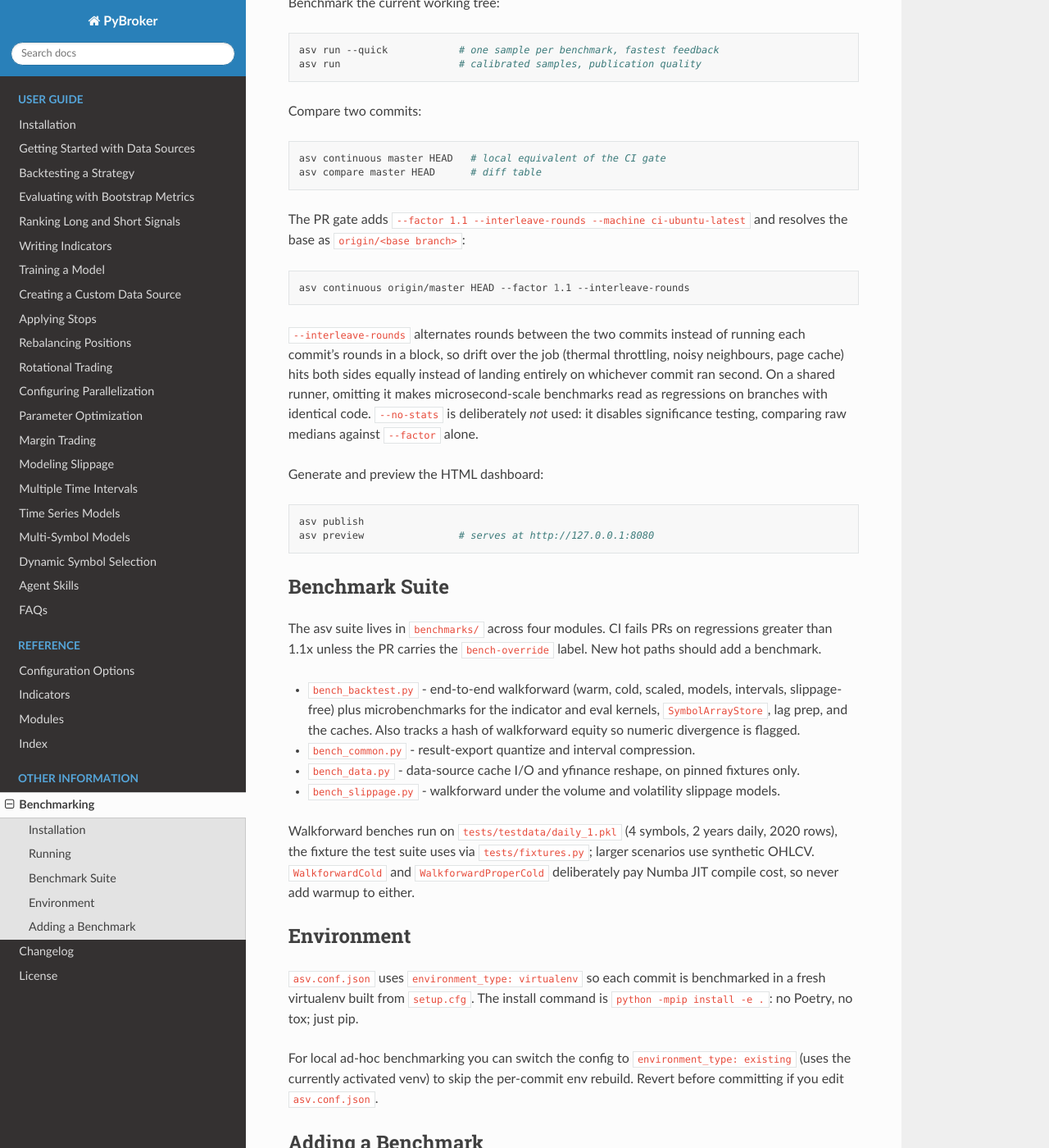
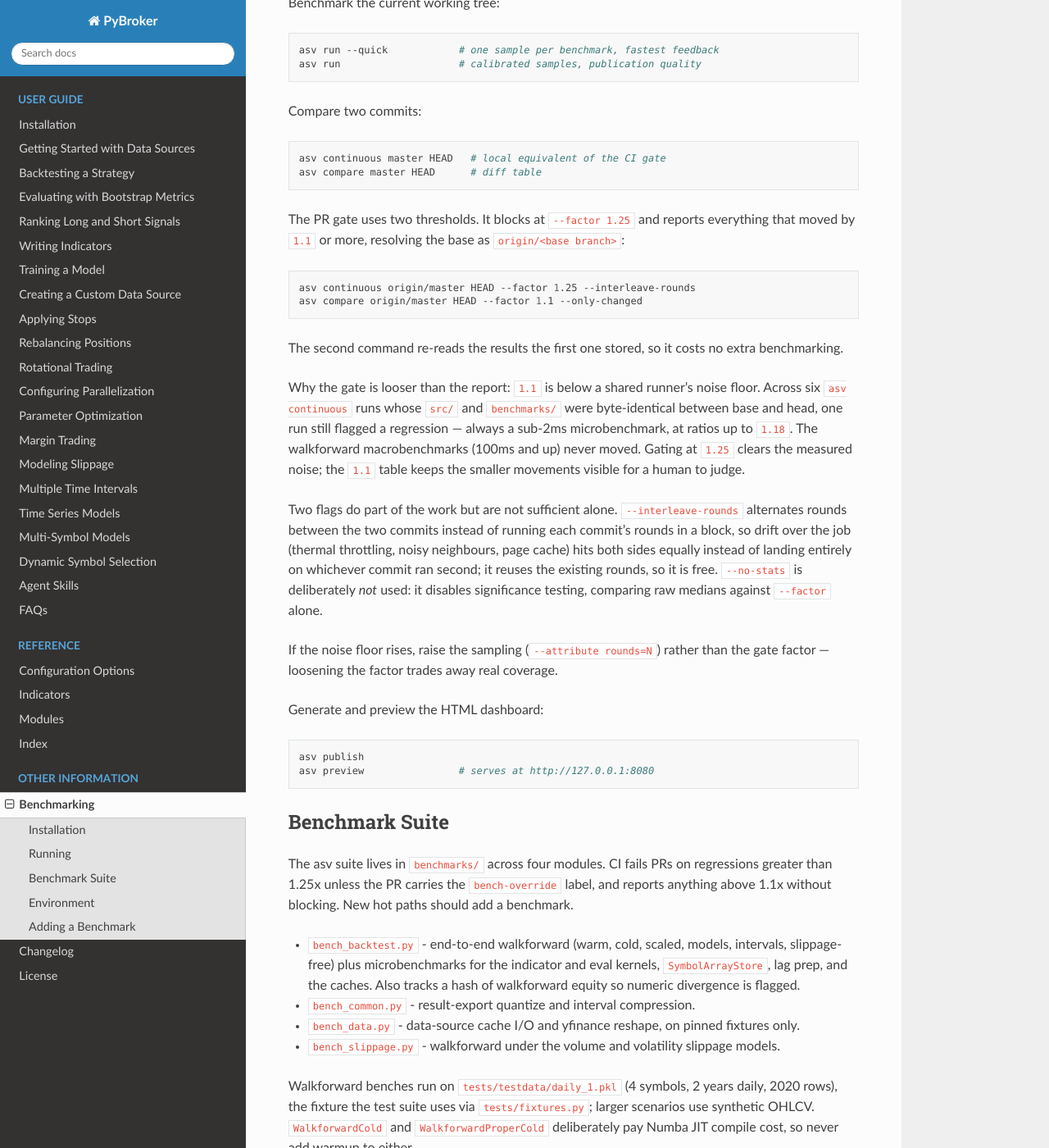
Before and after one commit to edtechre/pybroker, a Sphinx documentation site: the page built from docs/source/benchmarking.rst, in a window 1280 px wide and 1400 px high, scrolled down 558 px. Shown: the whole window at 82% size. Built offline with Sphinx 7.4.7 and the Read the Docs theme 3.1.0, drawn with Linux system fonts in a browser that asks for light colours.

Commit message:
ci(asv): gate above the runner's noise floor, report below it
The previous commit claimed --interleave-rounds ended the false
positives, on the strength of one clean run. It did not: the gate then
flagged 1.17x and 1.11x on a commit that touched only a .rst file.

Across six `asv continuous` runs whose src/ and benchmarks/ were
byte-identical between base and head, one still flagged a regression --
always a sub-2ms microbenchmark, at ratios up to 1.18:

  1.18  CacheDiskHit.time_cache_disk_get             (429us)
  1.17  StoreBuildKernels...from_frame(10, 504)      (1.39ms)
  1.11  ModelPrepKernels.time_indicator_values...    (60us)
  1.11  ModelTrainPrep.time_train_models_per_symbol  (1.92ms)

The walkforward macrobenchmarks (100ms and up) never moved. So 1.1 is
simply below this runner's noise floor for microbenchmarks, and no flag
combination fixes that -- at roughly one false positive in six runs the
bench-override label becomes routine, which is worse than no gate.

Splits the threshold in two. `asv continuous --factor 1.25` decides
pass/fail, clearing the measured noise with margin. `asv compare
--factor 1.1 --only-changed` then re-reads the results already stored and
puts everything that moved into the comment, so nothing is hidden -- it
runs no benchmarks and costs no wall clock.

Both numbers are declared once as workflow env vars, so the flags and the
prose describing them cannot drift apart. If the noise floor rises, the
fix is more sampling (--attribute rounds=N), not a looser factor.

Co-Authored-By: Claude Opus 5 (1M context) <noreply@anthropic.com>

```diff
--- a/docs/source/benchmarking.rst
+++ b/docs/source/benchmarking.rst
@@ -36,22 +36,38 @@ Compare two commits:
    asv continuous master HEAD   # local equivalent of the CI gate
    asv compare master HEAD      # diff table
 
-The PR gate adds
-``--factor 1.1 --interleave-rounds --machine ci-ubuntu-latest`` and
-resolves the base as ``origin/<base branch>``:
+The PR gate uses two thresholds. It blocks at ``--factor 1.25`` and
+reports everything that moved by ``1.1`` or more, resolving the base as
+``origin/<base branch>``:
 
 .. code-block:: bash
 
-   asv continuous origin/master HEAD --factor 1.1 --interleave-rounds
+   asv continuous origin/master HEAD --factor 1.25 --interleave-rounds
+   asv compare origin/master HEAD --factor 1.1 --only-changed
 
+The second command re-reads the results the first one stored, so it costs
+no extra benchmarking.
+
+Why the gate is looser than the report: ``1.1`` is below a shared
+runner's noise floor. Across six ``asv continuous`` runs whose ``src/``
+and ``benchmarks/`` were byte-identical between base and head, one run
+still flagged a regression — always a sub-2ms microbenchmark, at ratios
+up to ``1.18``. The walkforward macrobenchmarks (100ms and up) never
+moved. Gating at ``1.25`` clears the measured noise; the ``1.1`` table
+keeps the smaller movements visible for a human to judge.
+
+Two flags do part of the work but are not sufficient alone.
 ``--interleave-rounds`` alternates rounds between the two commits instead
 of running each commit's rounds in a block, so drift over the job
 (thermal throttling, noisy neighbours, page cache) hits both sides
-equally instead of landing entirely on whichever commit ran second. On a
-shared runner, omitting it makes microsecond-scale benchmarks read as
-regressions on branches with identical code. ``--no-stats`` is
-deliberately *not* used: it disables significance testing, comparing raw
-medians against ``--factor`` alone.
+equally instead of landing entirely on whichever commit ran second; it
+reuses the existing rounds, so it is free. ``--no-stats`` is deliberately
+*not* used: it disables significance testing, comparing raw medians
+against ``--factor`` alone.
+
+If the noise floor rises, raise the sampling
+(``--attribute rounds=N``) rather than the gate factor — loosening the
+factor trades away real coverage.
 
 Generate and preview the HTML dashboard:
 
@@ -64,8 +80,9 @@ Benchmark Suite
 ---------------
 
 The asv suite lives in ``benchmarks/`` across four modules. CI fails PRs on
-regressions greater than 1.1x unless the PR carries the ``bench-override``
-label. New hot paths should add a benchmark.
+regressions greater than 1.25x unless the PR carries the ``bench-override``
+label, and reports anything above 1.1x without blocking. New hot paths
+should add a benchmark.
 
 - ``bench_backtest.py`` - end-to-end walkforward (warm, cold, scaled,
   models, intervals, slippage-free) plus microbenchmarks for the indicator
```
Also changed, not shown: CLAUDE.md (+6 -4 lines), 1 other file.
